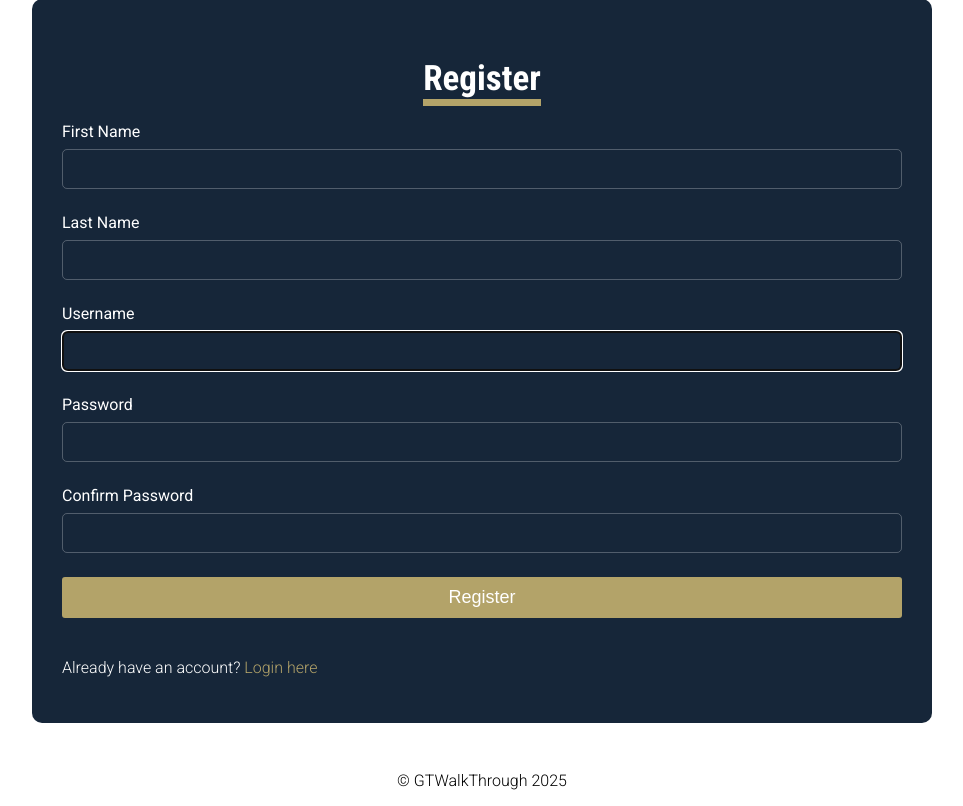
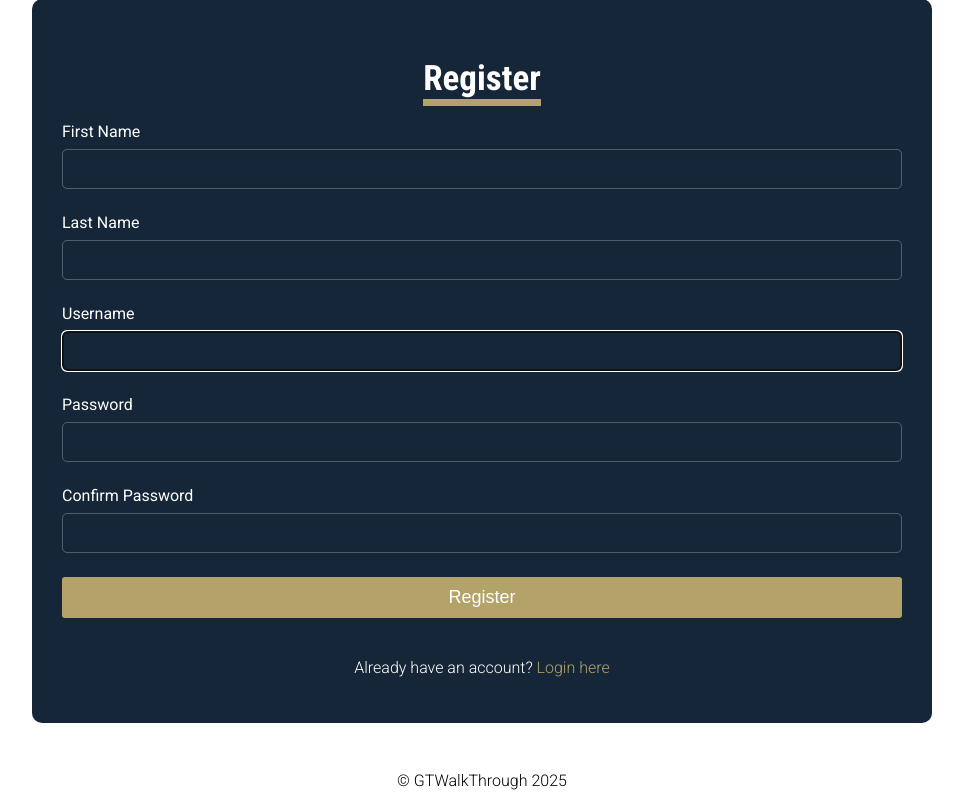
Before and after one commit to nakulshah04/GTWalkThrough, a Django app: page /register/ in a window 1280 px wide. Shown: the part 125-931 px from the top of the page, without its empty margins (158-1121 px from the left). Run offline with Django 5.2, Linux system fonts and the light colour scheme.

Commit message:
centered text on user registration page

```diff
--- a/gtwt_app/templates/Auth/register.html
+++ b/gtwt_app/templates/Auth/register.html
@@ -2,7 +2,7 @@
 WalkThrough{% endblock %} {% block content %}
 
 <style>
-  @import url('https://fonts.googleapis.com/css2?family=Roboto:wght@300;400;700&family=Roboto+Condensed:wght@700&display=swap');
+  @import url("https://fonts.googleapis.com/css2?family=Roboto:wght@300;400;700&family=Roboto+Condensed:wght@700&display=swap");
 
   body {
     font-family: "Roboto", sans-serif;
@@ -11,7 +11,7 @@ WalkThrough{% endblock %} {% block content %}
 
   :root {
     --clr-GT-blue: #162639;
-    --clr-GT-gold: #B3A369;
+    --clr-GT-gold: #b3a369;
   }
 
   .container {
@@ -32,8 +32,6 @@ WalkThrough{% endblock %} {% block content %}
     width: 100%;
     max-width: 70%;
   }
-
-
 
   .login-form {
     display: flex;
@@ -97,6 +95,9 @@ WalkThrough{% endblock %} {% block content %}
 
   .account-exists {
     color: white;
+    text-align: center;
+    width: 100%;
+    margin-top: 1rem;
   }
 
   .account-exists a {
```
